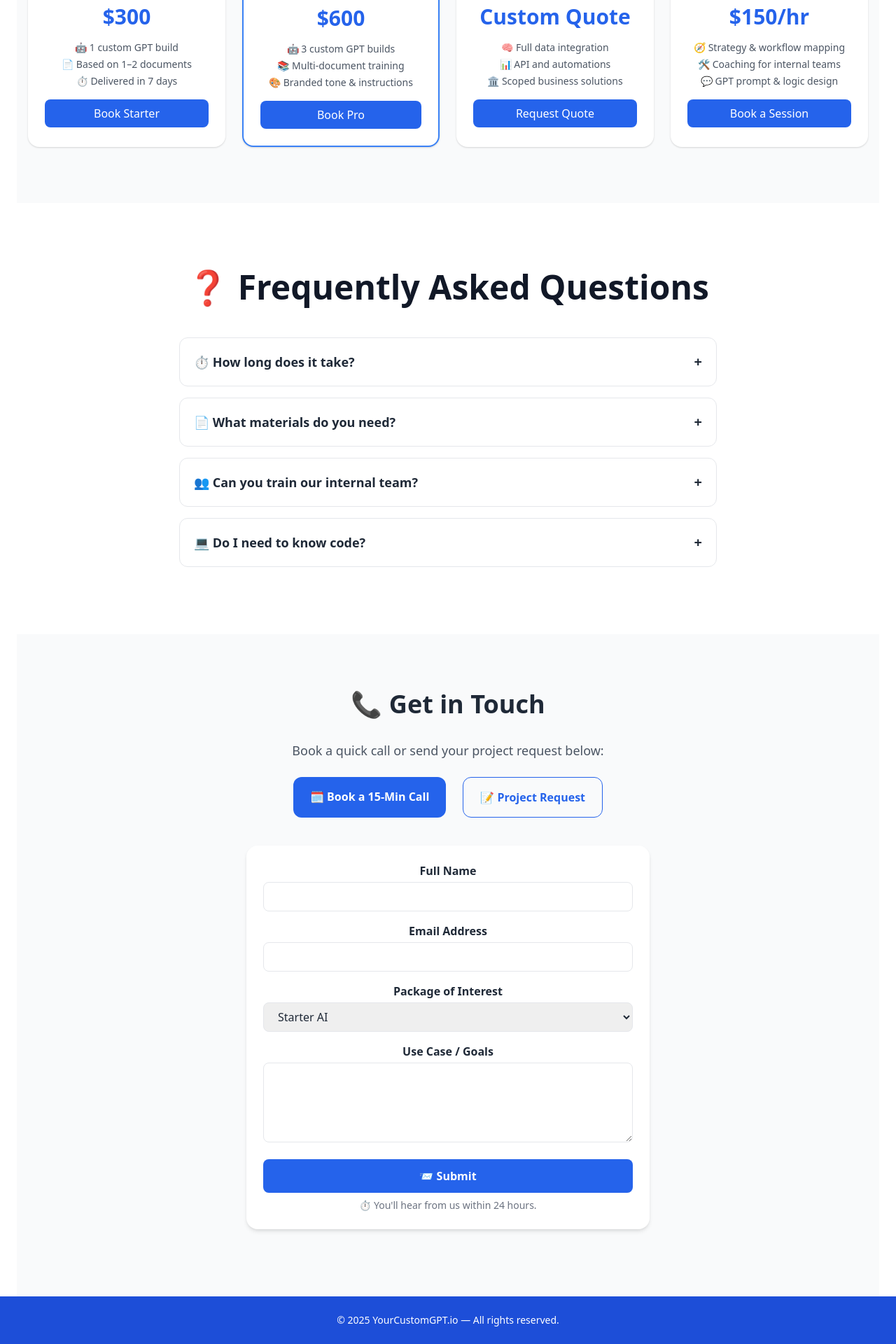
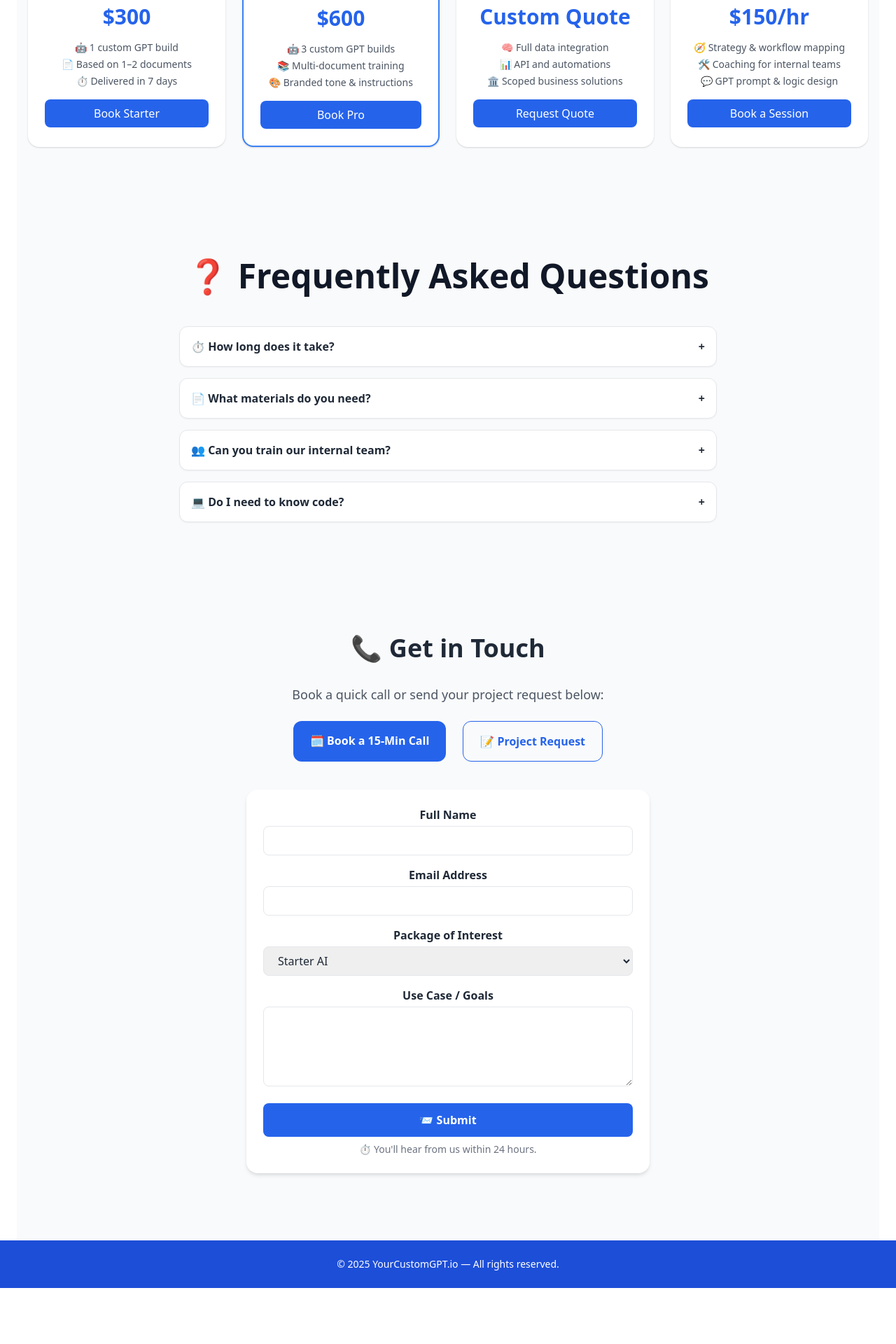
Before and after one commit to redwheelbarroww/yourcustomgpt.io, a Jekyll site: the page built from index.html, in a window 1280 px wide. Shown: the part 1446-3366 px from the top of the page at 70% size. Built offline with Jekyll 4.4.1, drawn with Linux system fonts in a browser that asks for light colours; after the commit the page ends 3286 px from its top, so only the background shows below that.

Commit message:
Update index.html

```diff
--- a/index.html
+++ b/index.html
@@ -309,53 +309,56 @@
   </section>
 
 
- <section id="faq" class="py-24 bg-white px-6">
+ <section id="faq" class="py-20 bg-gray-50 px-6">
   <div class="max-w-3xl mx-auto">
     <h2 class="text-4xl sm:text-5xl font-extrabold text-center text-gray-900 mb-12">❓ Frequently Asked Questions</h2>
 
-    <div class="space-y-4" id="faq-container">
-      <div class="border border-gray-200 rounded-xl overflow-hidden">
-        <button class="w-full text-left p-5 flex justify-between items-center faq-toggle font-semibold text-gray-800 text-lg">
-          ⏱️ How long does it take?
-          <span class="text-xl transform transition-transform">+</span>
+    <div class="space-y-4">
+  <div class="faq-item border rounded-xl bg-white shadow-sm hover:shadow-md transition duration-200">
+
+        <button class="faq-question flex justify-between items-center w-full p-4 font-semibold text-left text-gray-800">
+          <span>⏱️ How long does it take?</span>
+          <span class="faq-toggle-icon">+</span>
         </button>
-        <div class="faq-answer hidden px-5 pb-5 text-gray-600">
+        <div class="faq-answer px-4 pb-4 hidden text-gray-600">
           Most builds are delivered in 5–7 business days depending on complexity and number of documents.
         </div>
       </div>
 
-      <div class="border border-gray-200 rounded-xl overflow-hidden">
-        <button class="w-full text-left p-5 flex justify-between items-center faq-toggle font-semibold text-gray-800 text-lg">
-          📄 What materials do you need?
-          <span class="text-xl transform transition-transform">+</span>
+      <div class="faq-item border rounded-xl bg-white shadow-sm">
+        <button class="faq-question flex justify-between items-center w-full p-4 font-semibold text-left text-gray-800">
+          <span>📄 What materials do you need?</span>
+          <span class="faq-toggle-icon">+</span>
         </button>
-        <div class="faq-answer hidden px-5 pb-5 text-gray-600">
-          We’ll guide you through sending product manuals, service docs, help center articles, or internal playbooks.
+        <div class="faq-answer px-4 pb-4 hidden text-gray-600">
+          We’ll guide you through sending product manuals, help center docs, internal wikis, or service guides.
         </div>
       </div>
 
-      <div class="border border-gray-200 rounded-xl overflow-hidden">
-        <button class="w-full text-left p-5 flex justify-between items-center faq-toggle font-semibold text-gray-800 text-lg">
-          👥 Can you train our internal team?
-          <span class="text-xl transform transition-transform">+</span>
+      <div class="faq-item border rounded-xl bg-white shadow-sm">
+        <button class="faq-question flex justify-between items-center w-full p-4 font-semibold text-left text-gray-800">
+          <span>👥 Can you train our internal team?</span>
+          <span class="faq-toggle-icon">+</span>
         </button>
-        <div class="faq-answer hidden px-5 pb-5 text-gray-600">
+        <div class="faq-answer px-4 pb-4 hidden text-gray-600">
           Yes — our consulting and training package is designed to equip your team to build and manage GPTs in-house.
         </div>
       </div>
 
-      <div class="border border-gray-200 rounded-xl overflow-hidden">
-        <button class="w-full text-left p-5 flex justify-between items-center faq-toggle font-semibold text-gray-800 text-lg">
-          💻 Do I need to know code?
-          <span class="text-xl transform transition-transform">+</span>
+      <div class="faq-item border rounded-xl bg-white shadow-sm">
+        <button class="faq-question flex justify-between items-center w-full p-4 font-semibold text-left text-gray-800">
+          <span>💻 Do I need to know code?</span>
+          <span class="faq-toggle-icon">+</span>
         </button>
-        <div class="faq-answer hidden px-5 pb-5 text-gray-600">
-          No coding is required. We deliver fully usable GPTs and Claude apps that run in the tools you're already using.
+        <div class="faq-answer px-4 pb-4 hidden text-gray-600">
+          No coding required. Our GPTs and Claude apps are delivered ready to use with your current tools.
         </div>
       </div>
     </div>
   </div>
 </section>
+
+
 
 
   <section id="contact" class="py-20 bg-gray-50 px-6">
@@ -434,12 +437,23 @@
 </script>
 
 <script>
-  document.getElementById('menu-toggle').addEventListener('click', () => {
-    const menu = document.getElementById('mobile-menu');
-    menu.classList.toggle('hidden');
+  document.addEventListener("DOMContentLoaded", function () {
+    const faqItems = document.querySelectorAll(".faq-item");
+
+    faqItems.forEach((item) => {
+      const question = item.querySelector(".faq-question");
+      const answer = item.querySelector(".faq-answer");
+      const icon = item.querySelector(".faq-toggle-icon");
+
+      question.addEventListener("click", () => {
+        answer.classList.toggle("hidden");
+        item.classList.toggle("border-blue-600");
+        question.classList.toggle("text-blue-700");
+        icon.textContent = answer.classList.contains("hidden") ? "+" : "−";
+      });
+    });
   });
 </script>
 
-
 </body>
 </html>
```
